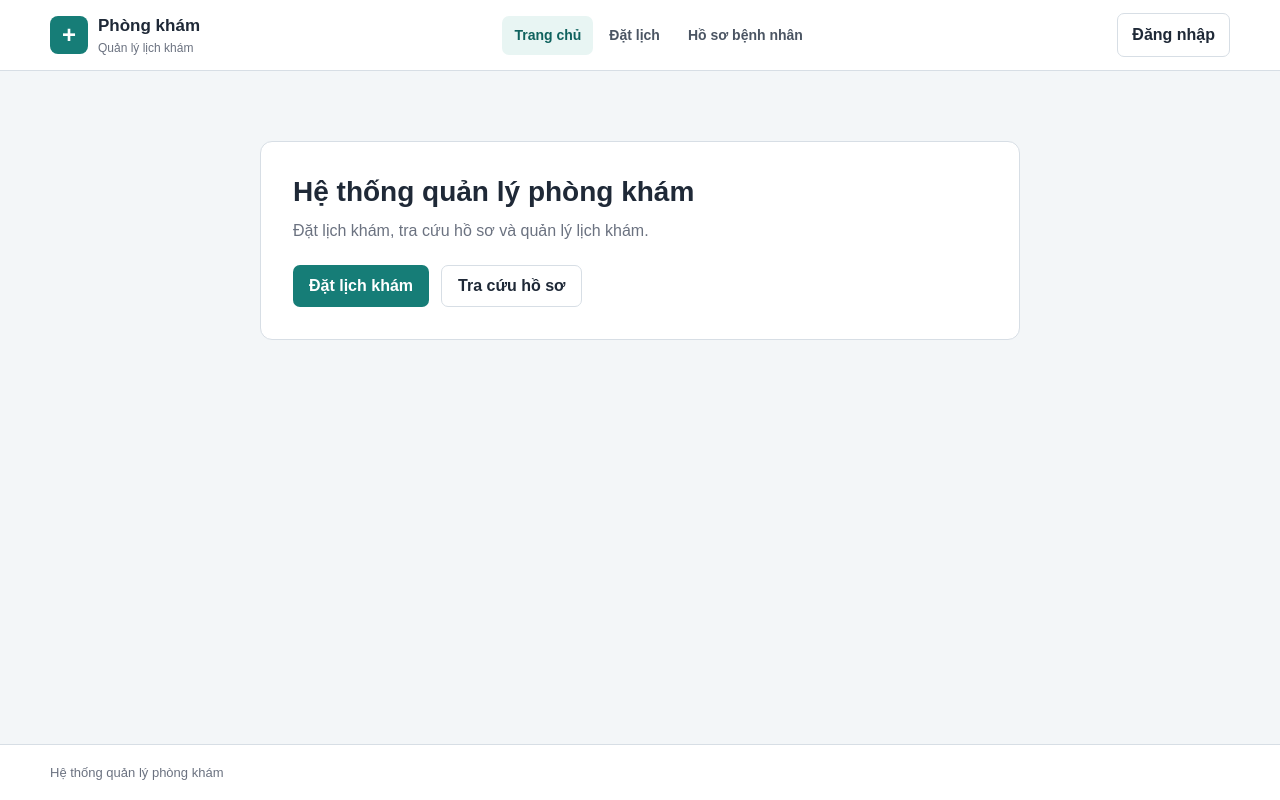
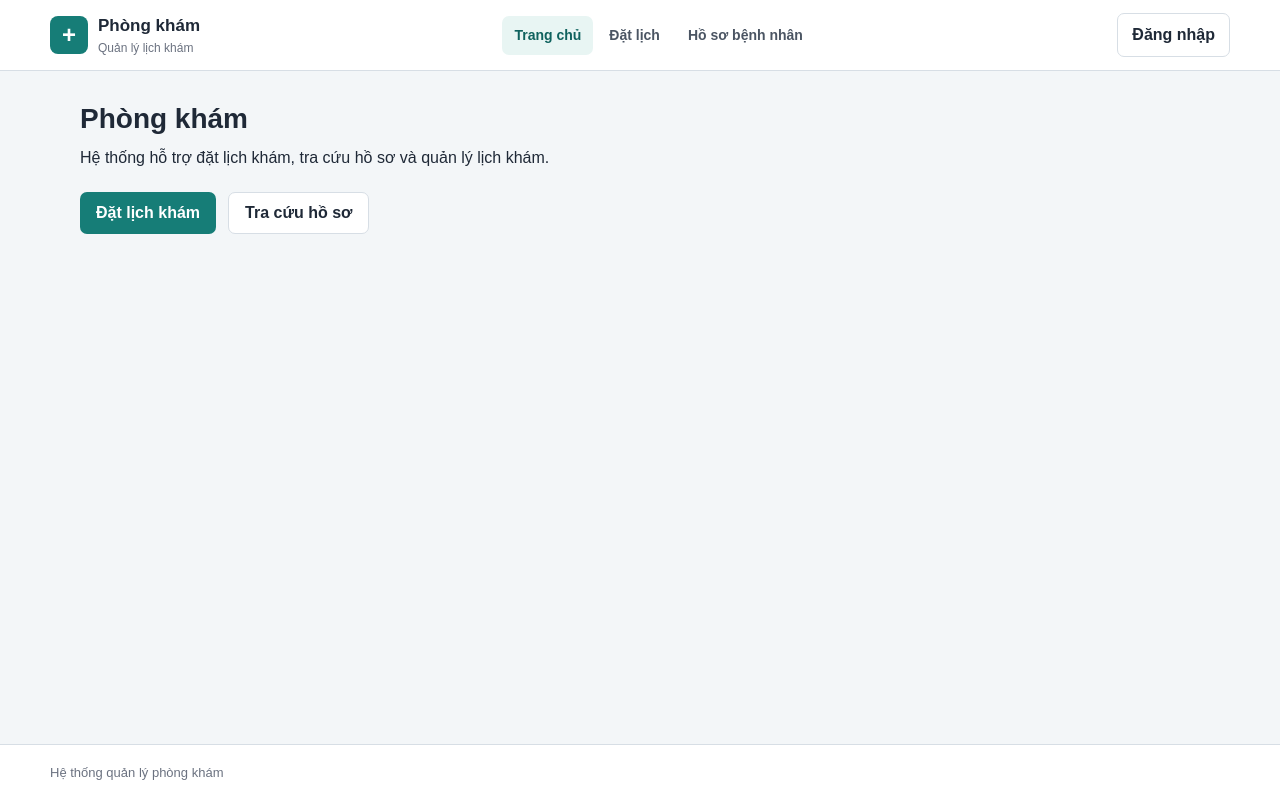
Before and after one commit to ThanTuan399/BE_2, a React (Vite) app in the folder FE/: page / in a window 1280 px wide. Built offline with nearby package versions, Linux system fonts and the light colour scheme; no server answers.

Commit message:
refactor: make home page a view wrapper

```diff
--- a/FE/src/pages/HomePage.jsx
+++ b/FE/src/pages/HomePage.jsx
@@ -1,19 +1,7 @@
-import { Link } from 'react-router-dom';
+import HomeView from '../views/HomeView';
 
 function HomePage() {
-  return (
-    <main className="page-container home-simple-page">
-      <section className="home-simple-card">
-        <h1>Hệ thống quản lý phòng khám</h1>
-        <p>Đặt lịch khám, tra cứu hồ sơ và quản lý lịch khám.</p>
-
-        <div className="home-actions">
-          <Link to="/public" className="primary-link-button">Đặt lịch khám</Link>
-          <Link to="/ho-so-benh-nhan" className="secondary-link-button">Tra cứu hồ sơ</Link>
-        </div>
-      </section>
-    </main>
-  );
+  return <HomeView />;
 }
 
 export default HomePage;
```
